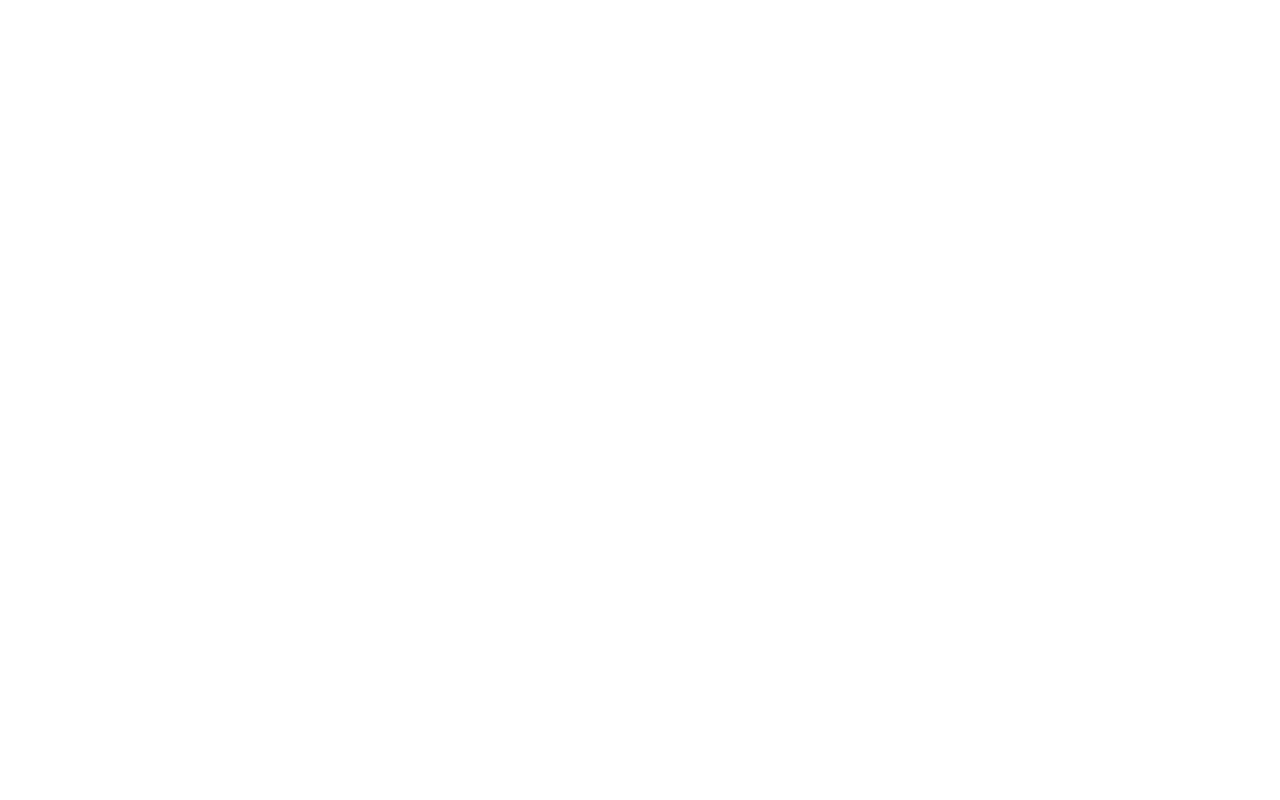
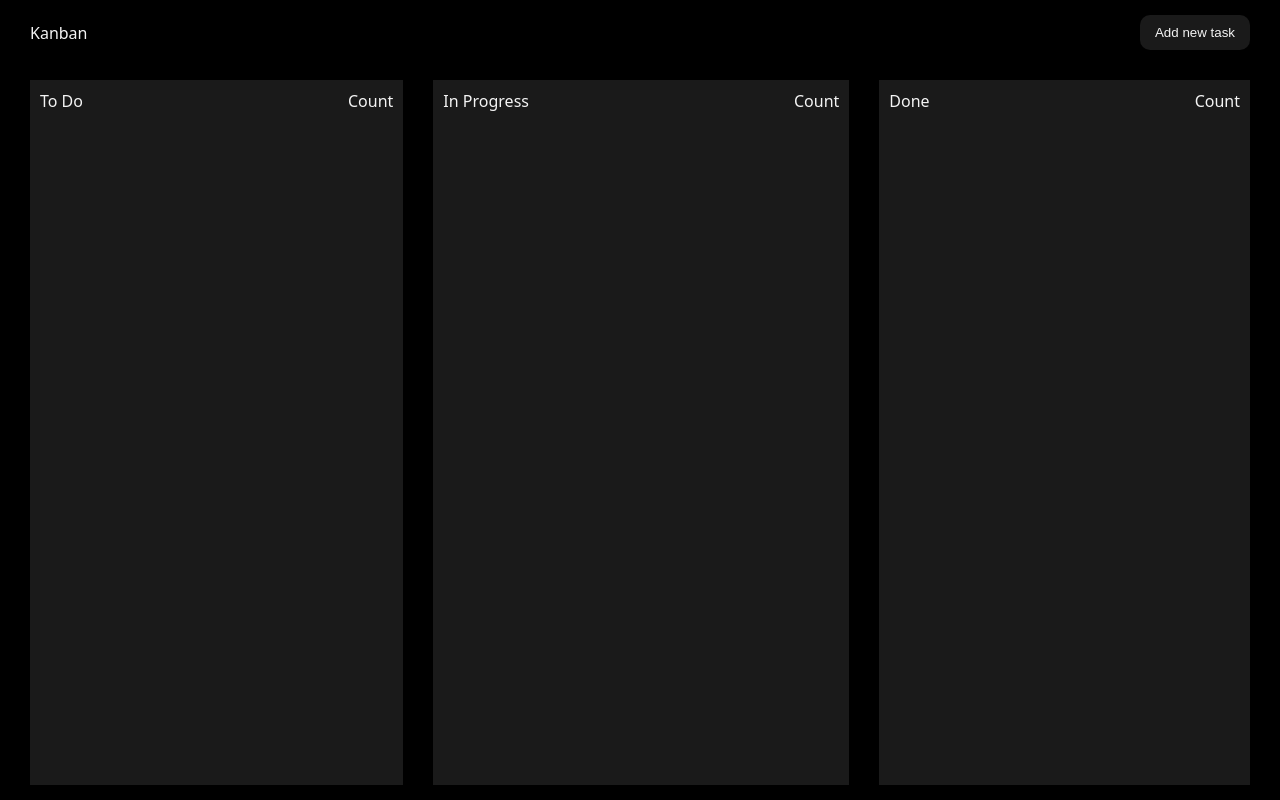
Before and after one commit to AnshuNegi122/Kanban-Board, a plain HTML site: page index.html in a window 1280 px wide. Drawn offline with Linux system fonts and the light colour scheme.

Commit message:
Add initial layout and styles for Kanban board with task columns

```diff
--- a/index.html
+++ b/index.html
@@ -7,6 +7,31 @@
     <link rel="stylesheet" href="style.css">
 </head>
 <body>
-
+    <main>
+        <nav>
+            <div class="left">Kanban</div>
+            <div class="right"><button>Add new task</button></div>
+        </nav>
+        <section class="board">
+            <div class="task-column">
+                <div class="heading">
+                    <div class="left">To Do</div>
+                    <div class="right">Count</div>
+                </div>
+            </div>
+            <div class="task-column">
+                <div class="heading">
+                    <div class="left">In Progress</div>
+                    <div class="right">Count</div>
+                </div>
+            </div>
+            <div class="task-column">
+                <div class="heading">
+                    <div class="left">Done</div>
+                    <div class="right">Count</div>
+                </div>
+            </div>
+        </section>
+    </main>
 </body>
 </html>
--- a/style.css
+++ b/style.css
@@ -8,3 +8,80 @@
     height: 100%;
     width: 100%;
 }
+
+html {
+    font-family: system-ui, -apple-system, BlinkMacSystemFont, 'Segoe UI', Roboto, Oxygen, Ubuntu, Cantarell, 'Open Sans', 'Helvetica Neue', sans-serif;
+}
+
+body {
+    background-color: var(--bg-color);
+    color: var(--primary-text-color);
+}
+
+main {
+    height: 100%;
+    display: flex;
+    flex-direction: column;
+}
+
+nav{
+    padding: var(--nav-padding);
+    display: flex;
+    align-items: center;
+    justify-content: space-between;
+}
+
+nav button {
+    background-color: var(--bg-button-color);
+    border: none;
+    outline: none;
+    color: var(--primary-text-color);
+    padding: var(--padding-md) var(--padding-lg);
+    cursor: pointer;
+    border-radius: var(--border-radius-md);
+}
+
+section {
+    padding: var(--section-padding);
+    display: flex;
+    justify-content: space-between;
+    flex-grow: 1;
+    gap: var(--padding-2xl);
+}
+
+section .task-column {
+    background-color: var(--bg-button-color);
+    flex-grow: 1;
+    padding: var(--padding-md);
+}
+
+section .task-column .heading {
+    width: 100%;
+    display: flex;
+    align-items: center;
+    justify-content: space-between;
+}
+
+:root {
+
+    /* color variables */
+    --bg-color: #000;
+    --bg-button-color: #1a1a1a;
+    --primary-text-color: #f4f4f4;
+
+    /* border radius variables */
+    --border-radius-sm: 5px;
+    --border-radius-md: 10px;
+    --border-radius-lg: 15px;
+    --border-radius-xl: 20px;
+    --border-radius-2xl: 30px;
+
+    /* padding variables */
+    --nav-padding: 15px 30px;
+    --section-padding: 15px 30px;
+    --padding-sm: 5px;
+    --padding-md: 10px;
+    --padding-lg: 15px;
+    --padding-xl: 20px;
+    --padding-2xl: 30px;
+}
```
